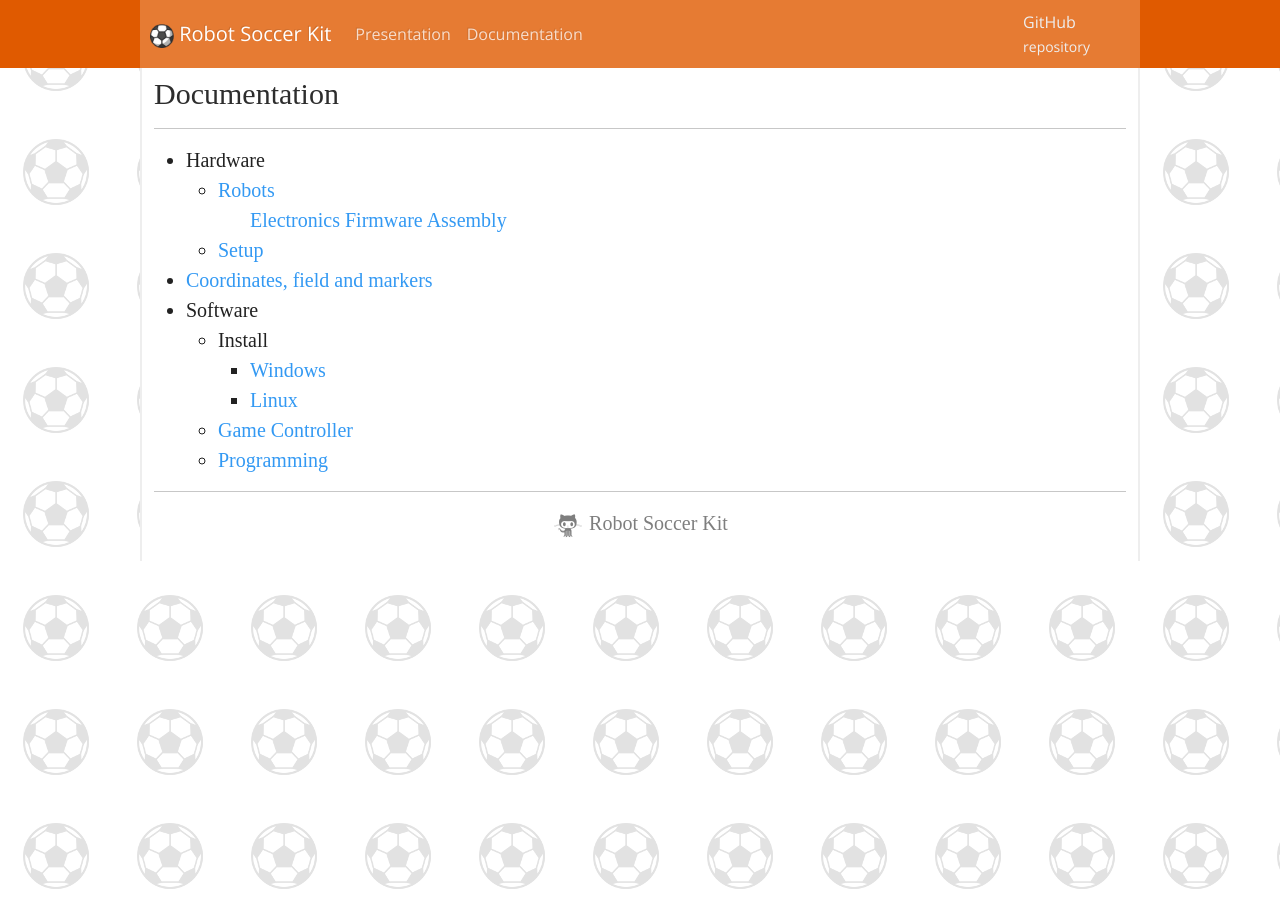
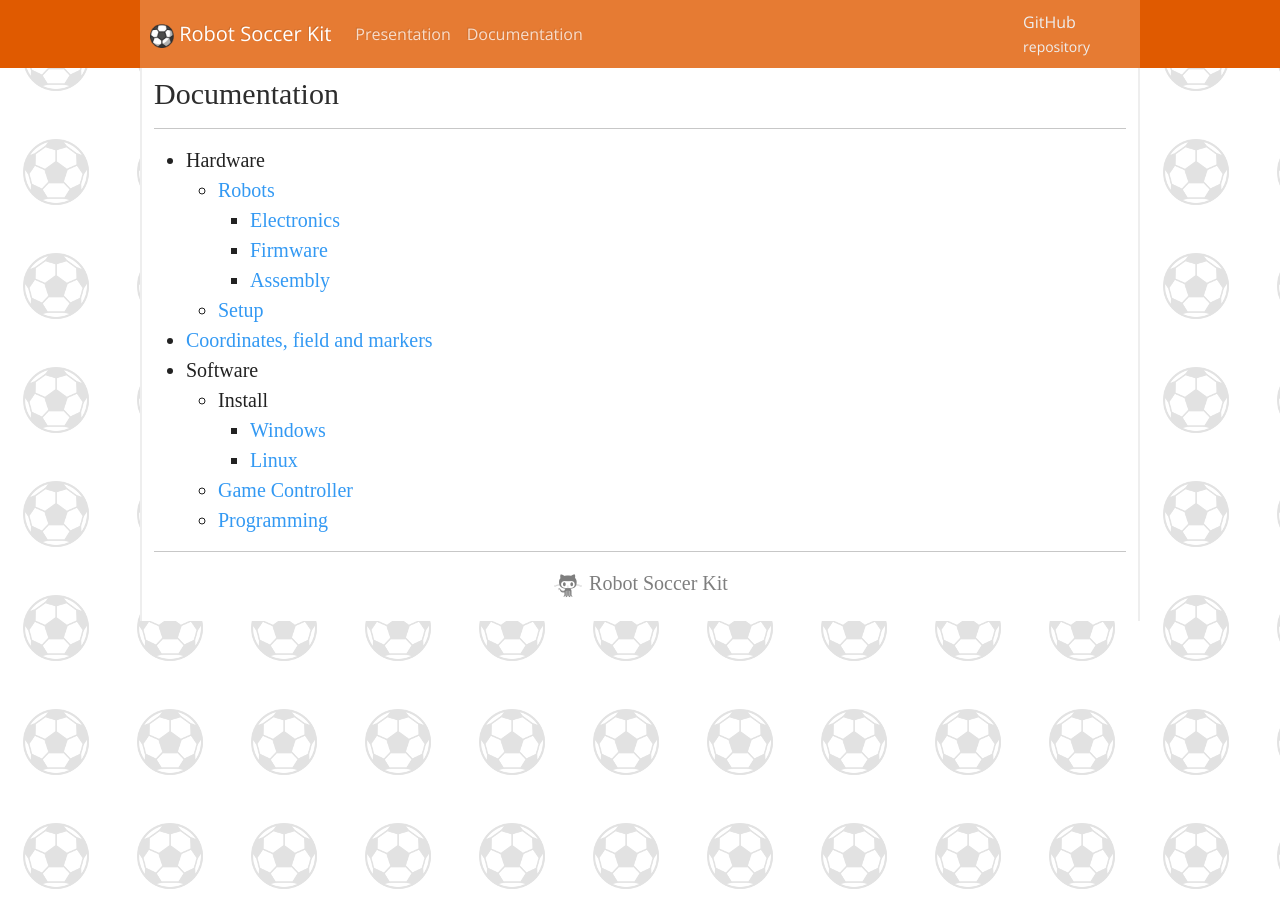
Before and after one commit to robot-soccer-kit/robot-soccer-kit.github.io, a Jekyll site: the page built from documentation.html, in a window 1280 px wide. Built offline with Jekyll 4.4.1, drawn with Linux system fonts in a browser that asks for light colours; some web fonts are replaced.

Commit message:
Missing li

```diff
--- a/documentation.html
+++ b/documentation.html
@@ -14,9 +14,9 @@ mathjax: true
           <li>
             <a href="/hardware-robots">Robots</a>
             <ul>
-              <a href="/electronics">Electronics</a>
-              <a href="/firmware">Firmware</a>
-              <a href="/assembly">Assembly</a>
+              <li><a href="/electronics">Electronics</a></li>
+              <li><a href="/firmware">Firmware</a></li>
+              <li><a href="/assembly">Assembly</a></li>
             </ul>
           </li>
           <li>
```
